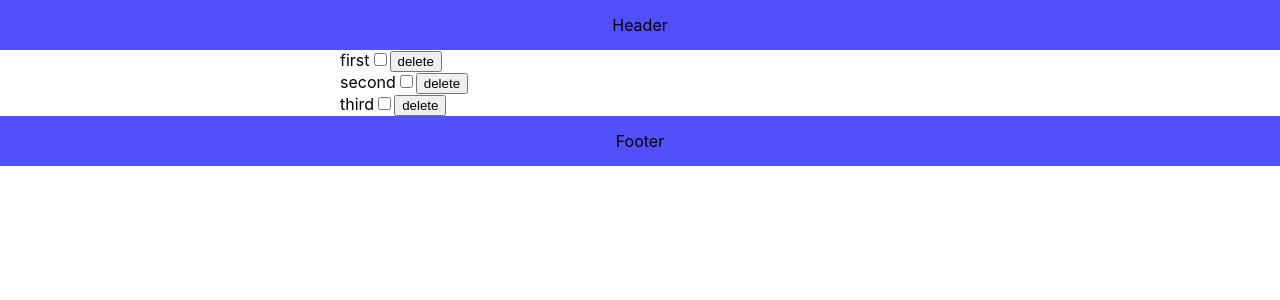
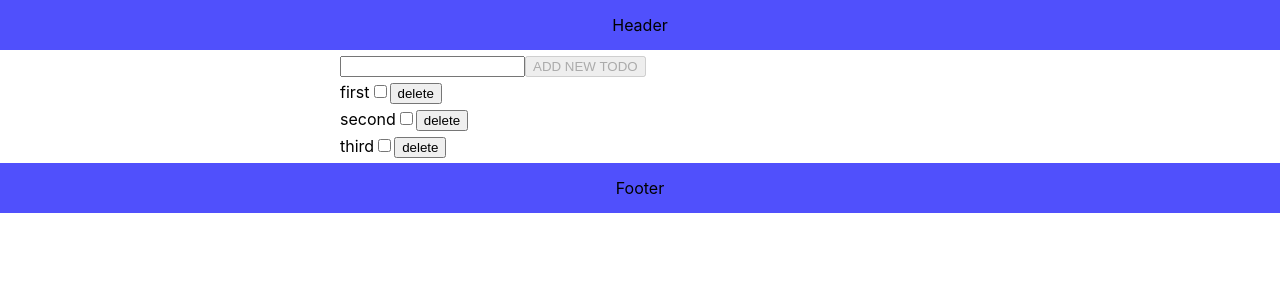
Before and after one commit to Drimodaren/simple-todo-app, a React (Create React App) app: page / in a window 1280 px wide. Shown: the top 300 px of the page. Built offline with nearby package versions, Linux system fonts and the light colour scheme.

Commit message:
#14 create addNewTodo

```diff
--- a/src/pages/TodoList/AddNewTodo/index.jsx
+++ b/src/pages/TodoList/AddNewTodo/index.jsx
@@ -0,0 +1,36 @@
+import React, { useContext, useState } from 'react'
+import { TodoContext } from '../../../context'
+
+export default function AddNewTodo() {
+const [title,setTitle] = useState('')
+const [disabled,setDisabled] = useState(true)
+const {newTodo} = useContext(TodoContext)
+
+const handleChangeTitle=(e)=>{
+  setTitle(e.target.value)
+  if(e.target.value.trim()!==''){
+    setDisabled(false)
+
+  } else {
+    setDisabled(true)
+  }
+
+}
+
+ const handleAddNewTodo =()=>{
+
+  if(title.trim()!=='') {
+      const newPartialTodo = { title, completed: false };
+      newTodo(newPartialTodo)
+      setTitle('')
+      setDisabled(true)
+  }
+
+ }
+  return (
+    <div>
+      <input type="text" value={title} onChange={handleChangeTitle} />
+      <button disabled={disabled} onClick={handleAddNewTodo}>ADD NEW TODO</button>
+    </div>
+  )
+}
--- a/src/pages/TodoList/index.jsx
+++ b/src/pages/TodoList/index.jsx
@@ -1,6 +1,12 @@
 import React, { useEffect, useState } from 'react';
 import { TodoContext } from '../../context';
-import { deleteTodobyId, getAllTodos, updateTodoById } from '../../services/todoAdapter';
+import {
+  addNewTodo,
+  deleteTodobyId,
+  getAllTodos,
+  updateTodoById,
+} from '../../services/todoAdapter';
+import AddNewTodo from './AddNewTodo';
 import TodoItem from './TodoItem';
 
 export const LOADING_STATE = { NEVER: 'Never', LOADING: 'Loading', LOADED: 'Loaded' };
@@ -24,7 +30,14 @@ export default function TodoList() {
     cb();
   }, []);
 
-  const addNewTodo = async () => {};
+  const newTodo = async (newPartialTodo) => {
+    try {
+      const newTodo = await addNewTodo(newPartialTodo);
+      setTodos((prevTodos) => [...newTodo, prevTodos]);
+    } catch (e) {
+      setError(e.message);
+    }
+  };
 
   const toggleCompleted = async (id) => {
     const todo = todos.find((el) => el.id === id);
@@ -59,9 +72,17 @@ export default function TodoList() {
     }
   };
 
+  if (loading === LOADING_STATE.LOADING) {
+    return loading;
+  }
+  if (error) {
+    return <div>{error}</div>;
+  }
+
   return (
-    <TodoContext.Provider value={{ addNewTodo, toggleCompleted, deleteTodo }}>
-      <div>
+    <TodoContext.Provider value={{ newTodo, toggleCompleted, deleteTodo }}>
+      <div className="todoList">
+        <AddNewTodo />
         {todos.map((item) => (
           <TodoItem key={item.id} id={item.id} title={item.title} completed={item.completed} />
         ))}
```
